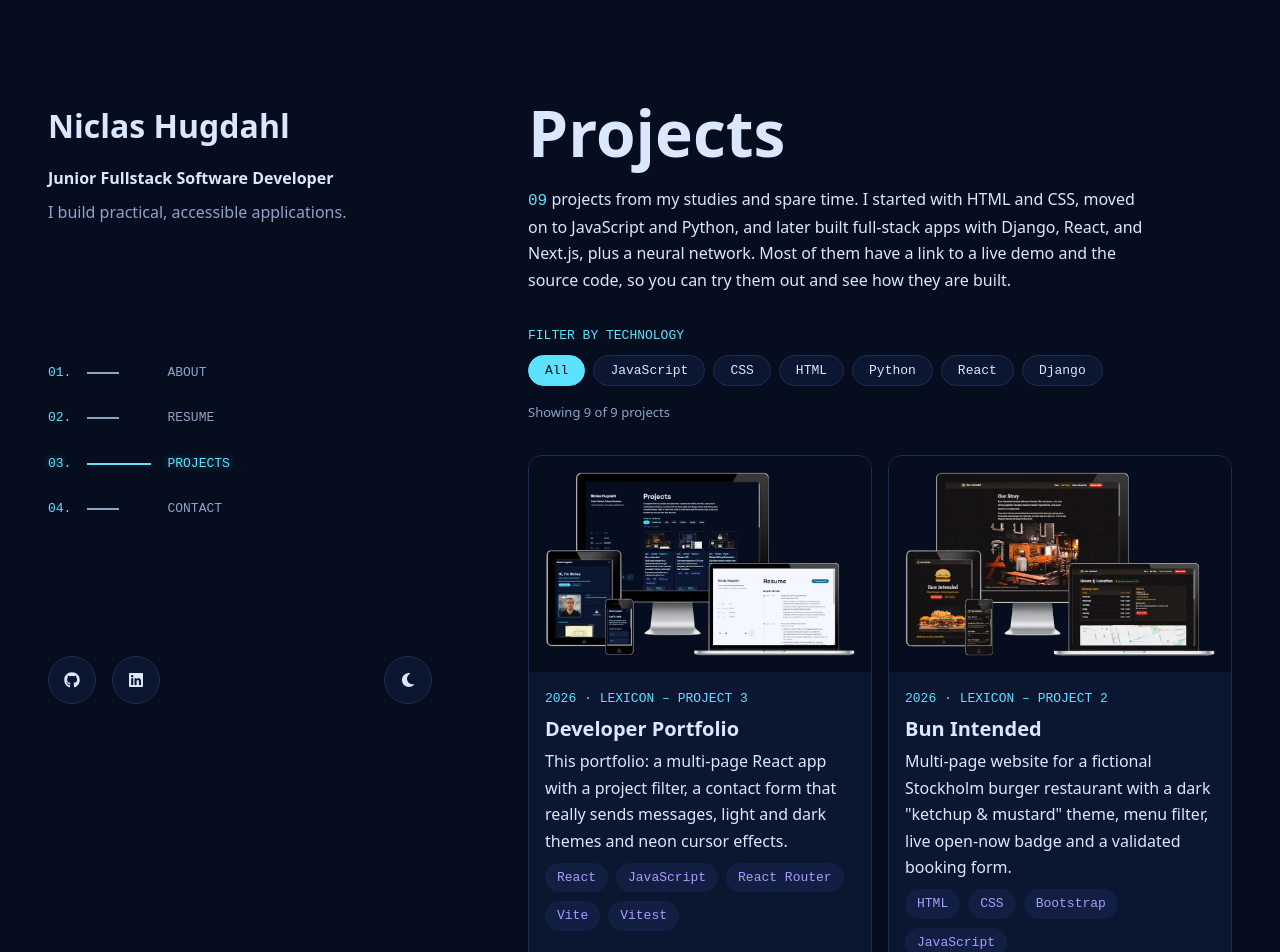
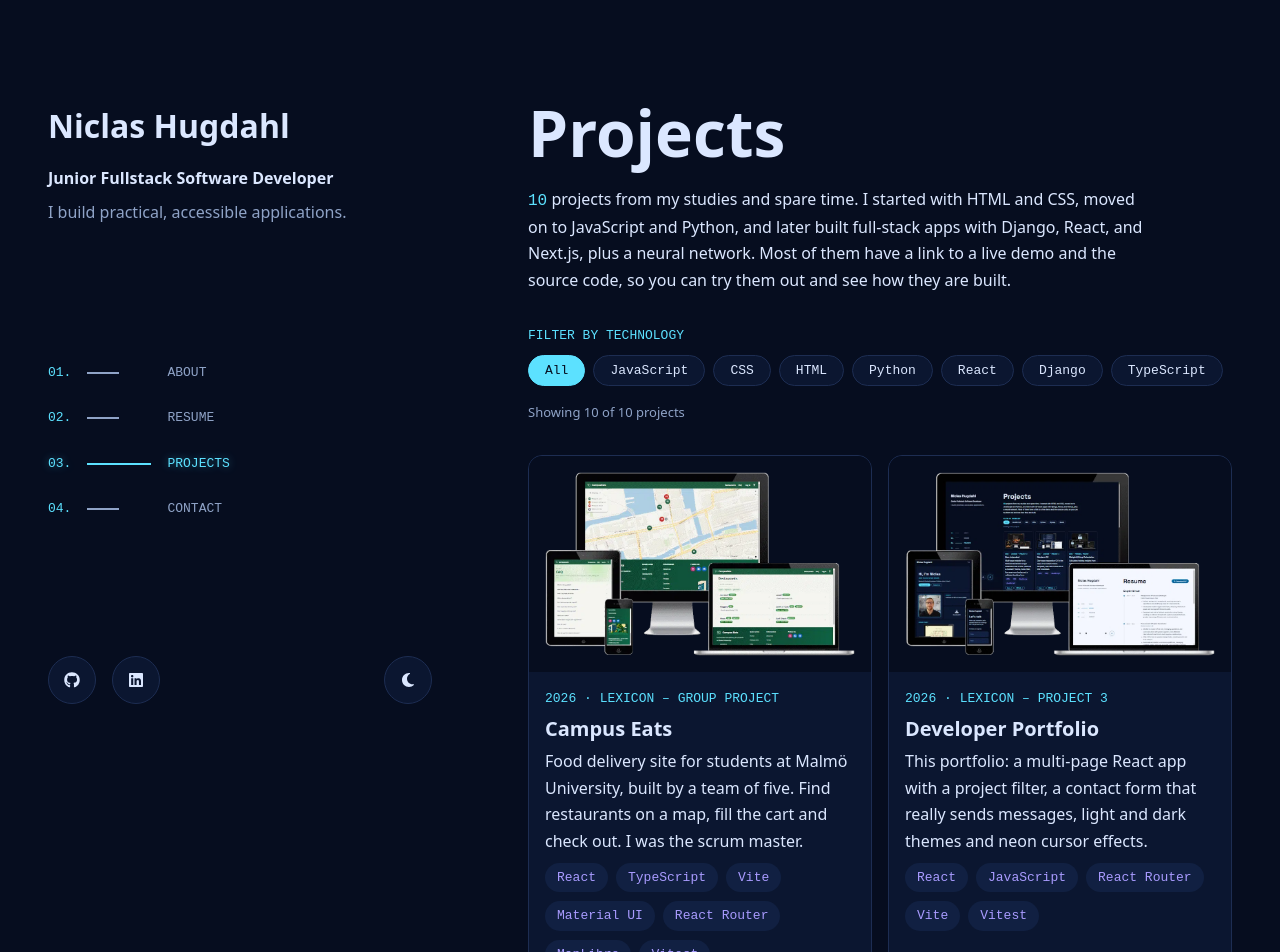
Before and after one commit to NiclO1337/frontend-projects, a React (Vite) app in the folder project3-portfolio-website/: page /projects in a window 1280 px wide. Shown: the top 952 px of the page. Built offline with nearby package versions, Linux system fonts and the light colour scheme.

Commit message:
project-3: add campus eats project

```diff
--- a/project3-portfolio-website/src/data/projects.js
+++ b/project3-portfolio-website/src/data/projects.js
@@ -1,5 +1,6 @@
 import bananaPalaceImg from "../assets/projects/banana-palace.webp";
 import bunIntendedImg from "../assets/projects/bun-intended.webp";
+import campusEatsImg from "../assets/projects/campus-eats.webp";
 import developerPortfolioImg from "../assets/projects/developer-portfolio.webp";
 import dreamAchieverImg from "../assets/projects/dream-achiever.webp";
 import modernCvImg from "../assets/projects/modern-cv.webp";
@@ -16,6 +17,41 @@ import weightliftingCalculatorImg from "../assets/projects/weightlifting-calcula
 // part of it that becomes a chip in "Filter by technology", so every name in
 // `filters` must also be in `tech` (a test checks this).
 export const projects = [
+  {
+    slug: "campus-eats",
+    title: "Campus Eats",
+    year: 2026,
+    type: "Lexicon – Group project",
+    featured: false,
+    summary:
+      "Food delivery site for students at Malmö University, built by a team of five. Find restaurants on a map, fill the cart and check out. I was the scrum master.",
+    description: [
+      "A food delivery site for students at Malmö University. Students find local restaurants on a map, see at a glance if they are open, pick meals, drinks and sides, and order for delivery by bicycle or pickup. The checkout has a student discount, and the Swish payment is a demo with no real payment.",
+      "A school project built by a team of five. I was the scrum master: I set up the tasks, kept us on track to finish before the deadline, and made sure everyone had something to do and knew how to do it.",
+    ],
+    highlights: [
+      "Team of five, with me as scrum master",
+      "Map of the restaurants around the university",
+      "Restaurant search with dietary filters and an open/closed label",
+      "Cart and checkout with student discount, delivery or pickup",
+      "Accessibility rules checked by the linter",
+      "Tests with Vitest, and CI/CD with GitHub Actions",
+    ],
+    tech: [
+      "React",
+      "TypeScript",
+      "Vite",
+      "Material UI",
+      "React Router",
+      "MapLibre",
+      "Vitest",
+    ],
+    filters: ["React", "TypeScript"],
+    image: campusEatsImg,
+    imageAlt:
+      "Campus Eats website on a monitor, laptop, tablet and phone, showing the restaurant map and list",
+    liveUrl: "https://niclo1337.github.io/campus-eats/",
+  },
   {
     slug: "developer-portfolio",
     title: "Developer Portfolio",
```
Also changed, not shown: project3-portfolio-website/src/assets/projects/campus-eats.webp (added).
